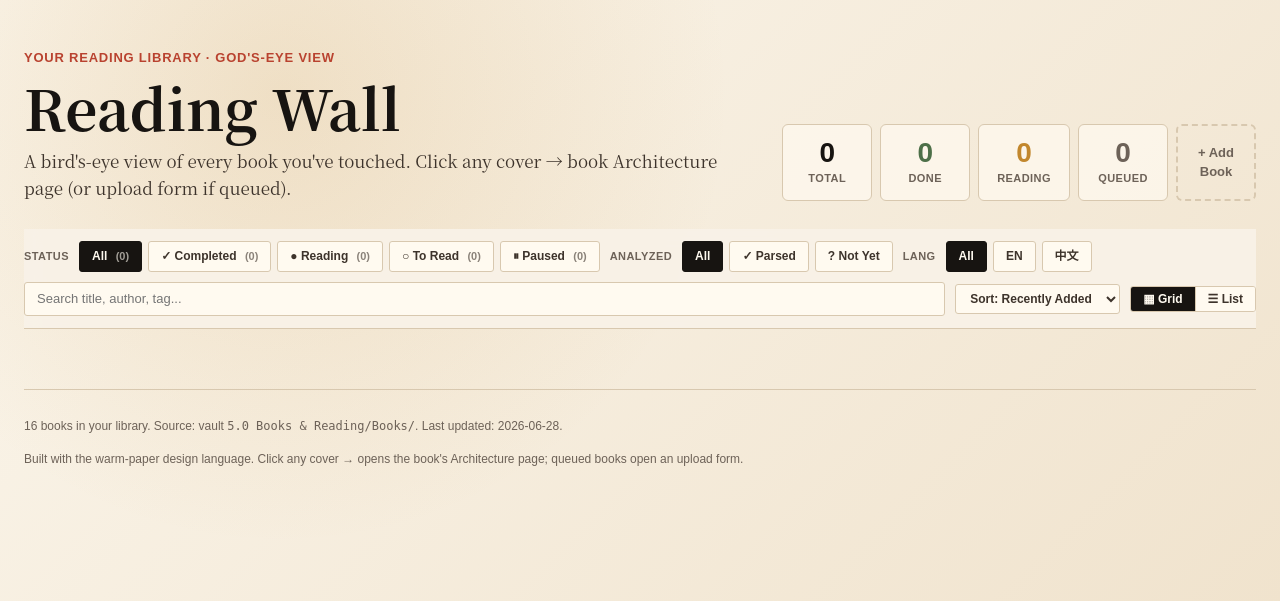
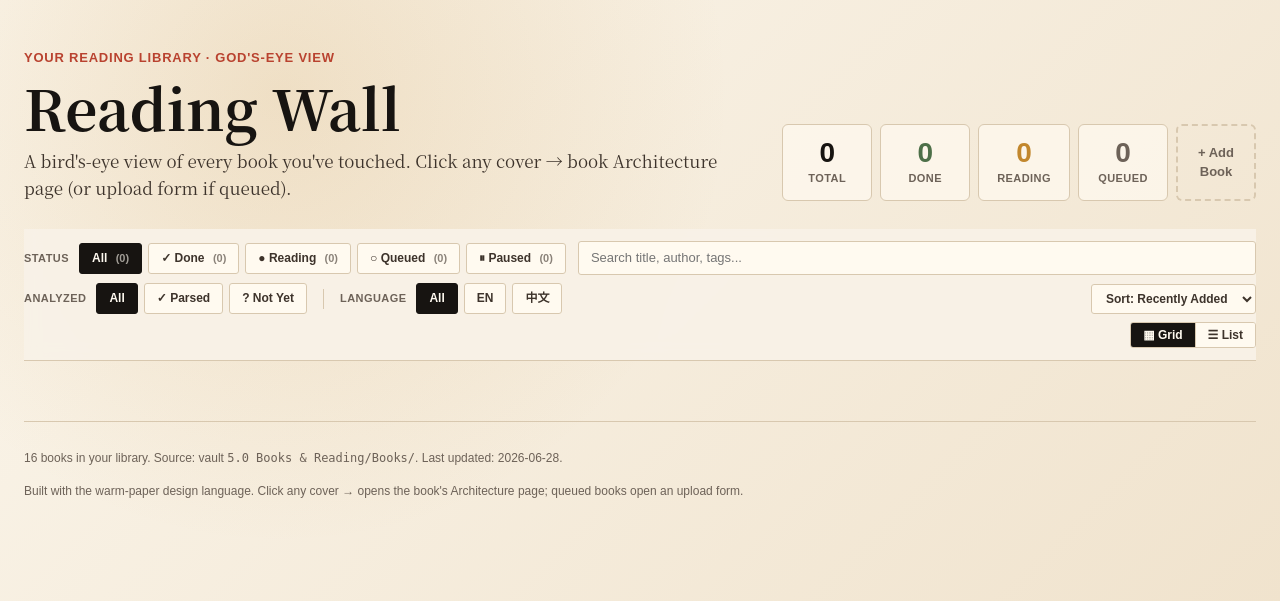
Before and after one commit to Ezri-Lin/Mnemosyne, a Flask app: page / in a window 1280 px wide. Shown: the top 601 px of the page. Run offline with Flask 3, Linux system fonts and the light colour scheme; data that the repository does not hold is empty.

Commit message:
fix(filter): 3-row left-right layout for filter bar
Row 1 (L): Status filters (All/Done/Reading/Queued/Paused)
      (R): Search box
Row 2 (L): Analyzed (All/Parsed/NotYet) | Language (All/EN/ZH)
      (R): Sort selector
Row 3 (L): —
      (R): Grid/List view toggle

Clean left-right split, no wrapping clutter.

```diff
--- a/static/templates/poster-wall.html
+++ b/static/templates/poster-wall.html
@@ -37,7 +37,8 @@ h1 { margin:0; font-size:clamp(36px,5vw,56px); line-height:1.0; font-weight:900;
 .stat-label { font:700 11px/1.4 var(--font-display); color:var(--muted); margin-top:4px; text-transform:uppercase; letter-spacing:.04em; }
 
 /* === Filter Bar === */
-.filter-bar { position:sticky; top:0; z-index:50; padding:12px 0; margin-bottom:20px; border-bottom:1px solid var(--line); background:var(--bar-bg); backdrop-filter:blur(8px); display:flex; gap:10px; flex-wrap:wrap; align-items:center; }
+.filter-bar { position:sticky; top:0; z-index:50; padding:12px 0; margin-bottom:20px; border-bottom:1px solid var(--line); background:var(--bar-bg); backdrop-filter:blur(8px); display:flex; flex-direction:column; gap:8px; }
+.filter-row { display:flex; gap:12px; align-items:center; justify-content:space-between; flex-wrap:wrap; }
 .filter-group { display:flex; gap:6px; align-items:center; }
 
 .filter-label { font:800 11px/1.4 var(--font-display); color:var(--muted); margin-right:4px; text-transform:uppercase; letter-spacing:.04em; }
@@ -169,27 +170,36 @@ body.list-view .list-extras { display:flex; gap:10px; align-items:center; }
 
 <!-- FILTER BAR -->
 <div class="filter-bar">
+  <!-- Row 1: Status (left) | Search (right) -->
+  <div class="filter-row">
     <div class="filter-group">
       <span class="filter-label">Status</span>
       <button class="filter-btn active" data-filter="all">All <span class="count" id="cnt-all"></span></button>
-    <button class="filter-btn" data-filter="completed">✓ Completed <span class="count" id="cnt-completed"></span></button>
+      <button class="filter-btn" data-filter="completed">✓ Done <span class="count" id="cnt-completed"></span></button>
       <button class="filter-btn" data-filter="reading">● Reading <span class="count" id="cnt-reading"></span></button>
-    <button class="filter-btn" data-filter="to-read">○ To Read <span class="count" id="cnt-to-read"></span></button>
+      <button class="filter-btn" data-filter="to-read">○ Queued <span class="count" id="cnt-to-read"></span></button>
       <button class="filter-btn" data-filter="paused">⏸ Paused <span class="count" id="cnt-paused"></span></button>
     </div>
+    <input type="text" class="search-box" id="searchBox" placeholder="Search title, author, tags...">
+  </div>
+
+  <!-- Row 2: Analyzed + Lang (left) | Sort (right) -->
+  <div class="filter-row">
+    <div style="display:flex;gap:16px;flex-wrap:wrap;align-items:center;">
       <div class="filter-group">
         <span class="filter-label">Analyzed</span>
         <button class="filter-btn active" data-parse="all">All</button>
         <button class="filter-btn" data-parse="parsed">✓ Parsed</button>
         <button class="filter-btn" data-parse="not-parsed">? Not Yet</button>
       </div>
+      <div style="width:1px;height:20px;background:var(--line);"></div>
       <div class="filter-group">
-    <span class="filter-label">Lang</span>
+        <span class="filter-label">Language</span>
         <button class="filter-btn active" data-lang="all">All</button>
         <button class="filter-btn" data-lang="en">EN</button>
         <button class="filter-btn" data-lang="zh">中文</button>
       </div>
-  <input type="text" class="search-box" id="searchBox" placeholder="Search title, author, tag...">
+    </div>
     <select class="sort-select" id="sortSelect">
       <option value="recent">Sort: Recently Added</option>
       <option value="title">Sort: Title (A-Z)</option>
@@ -198,11 +208,17 @@ body.list-view .list-extras { display:flex; gap:10px; align-items:center; }
       <option value="year-asc">Sort: Year (oldest)</option>
       <option value="rating">Sort: Rating</option>
     </select>
+  </div>
+
+  <!-- Row 3: View toggle (right) -->
+  <div class="filter-row">
+    <div></div>
     <div class="view-toggle" id="viewToggle">
       <button data-view="grid" class="active" title="Grid view">▦ Grid</button>
       <button data-view="list" title="List view">☰ List</button>
     </div>
   </div>
+</div></div>
 
 <!-- POSTER GRID -->
 <div class="poster-grid" id="posterGrid"></div>
```
Lines whose indentation alone changed are shown as unchanged.
